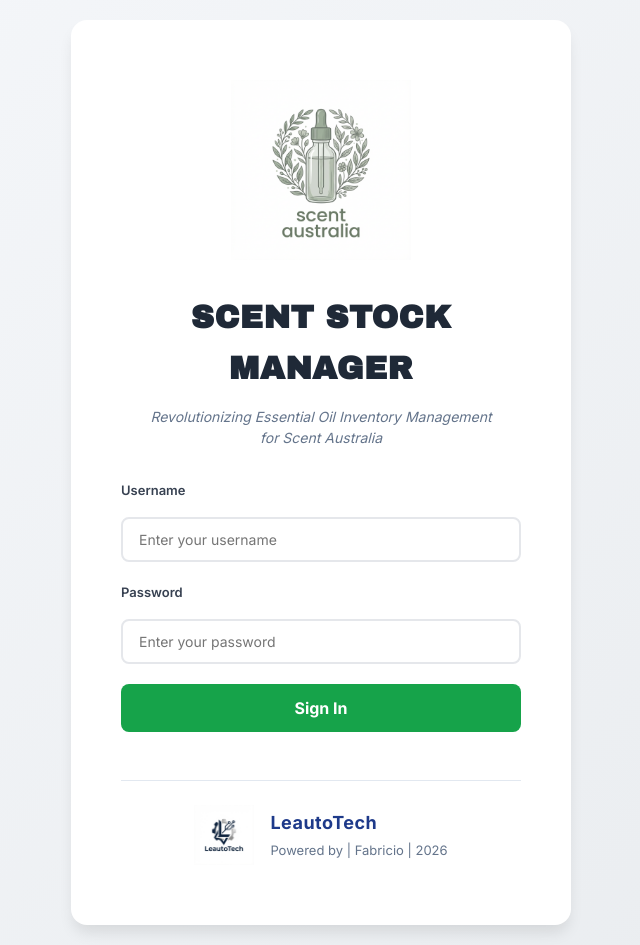
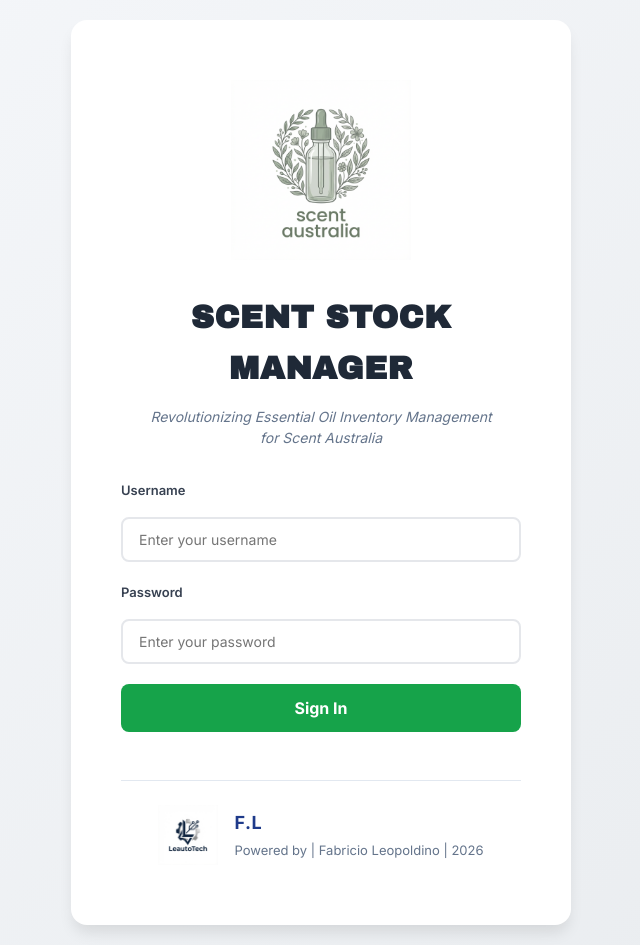
Before and after one commit to FabricioLeopoldino/ScentSystem, a React (Vite) app: page /login in a window 1280 px wide. Shown: the whole page, without its empty margins (319-959 px from the left). Built offline with nearby package versions, Linux system fonts and the light colour scheme; the HTML template or start-up script is replaced by a standard one.

Commit message:
Update footer branding in Login component

```diff
--- a/src/pages/Login.jsx
+++ b/src/pages/Login.jsx
@@ -94,8 +94,8 @@
           <div style={{ display: 'flex', alignItems: 'center', justifyContent: 'center', gap: '16px' }}>
             <img src="/leautotech.png" alt="FL" style={{ width: '60px', height: '60px', objectFit: 'contain' }} />
             <div style={{ display: 'flex', flexDirection: 'column', alignItems: 'flex-start', gap: '2px' }}>
-              <span style={{ fontWeight: '700', color: '#1e3a8a', fontSize: '18px', letterSpacing: '0.5px' }}>LeautoTech</span>
-              <span style={{ fontSize: '13px', color: '#64748b' }}>Powered by | Fabricio | 2026</span>
+              <span style={{ fontWeight: '700', color: '#1e3a8a', fontSize: '18px', letterSpacing: '0.5px' }}>F.L</span>
+              <span style={{ fontSize: '13px', color: '#64748b' }}>Powered by | Fabricio Leopoldino | 2026</span>
             </div>
           </div>
         </div>
```
